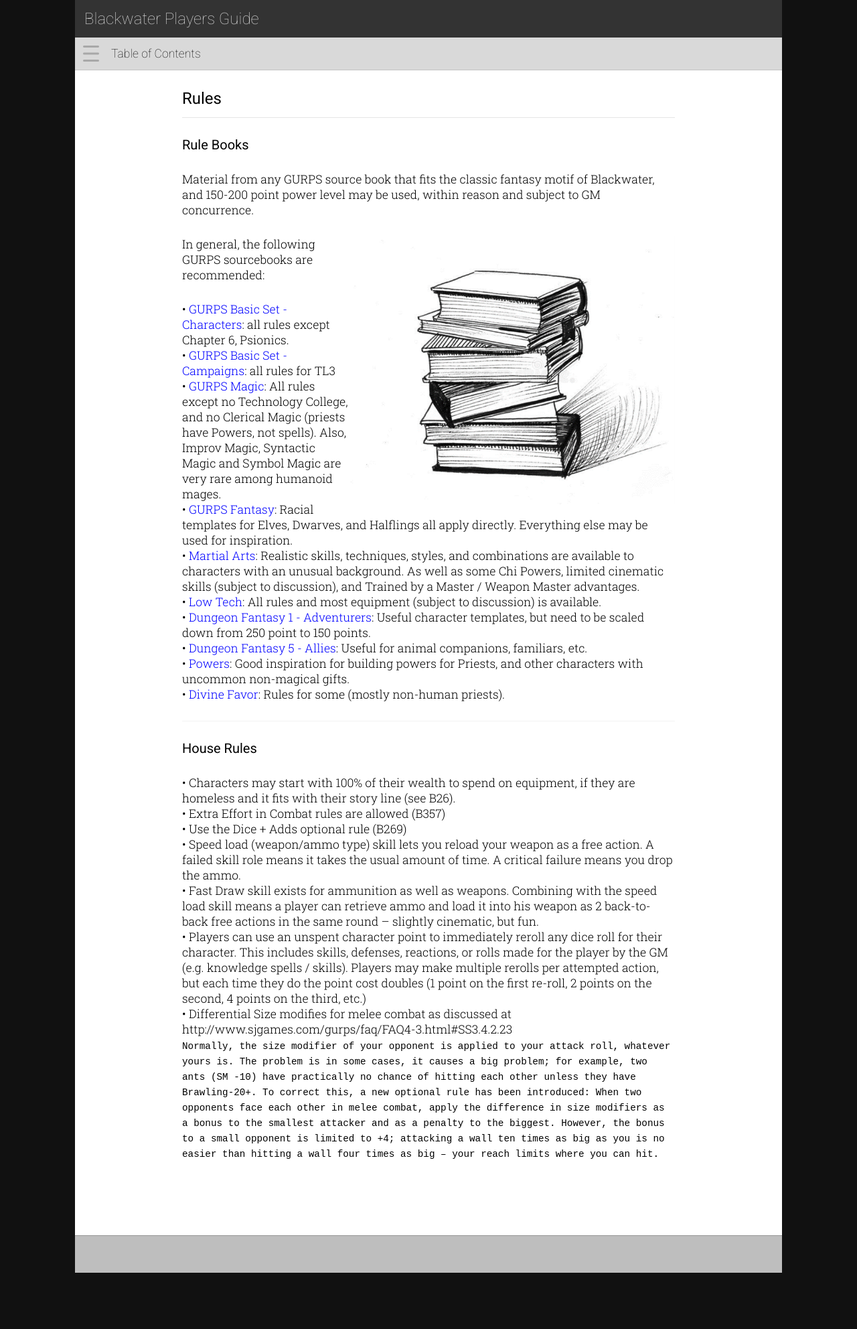
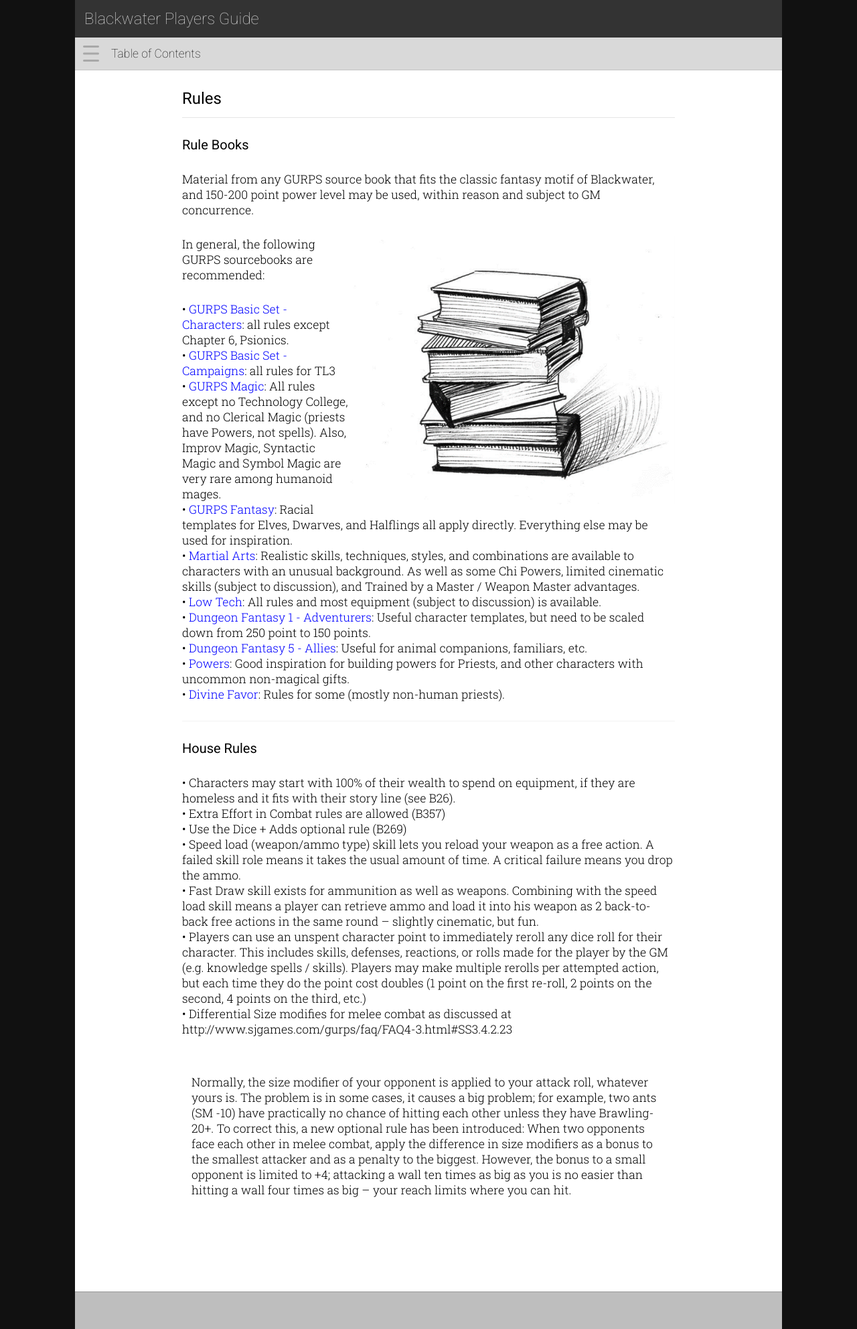
Before and after one commit to rickosborne/blackwater, a Jekyll site: the page built from _guide/550-rulebooks-and-house-rules.md, in a window 1280 px wide. Shown: the whole page at 67% size. Built offline with Jekyll 4.4.1, drawn with Linux system fonts in a browser that asks for light colours; before the commit the page ends 1900 px from its top, so only the background shows below that.

Commit message:
Update 550-rulebooks-and-house-rules.md

```diff
--- a/_guide/550-rulebooks-and-house-rules.md
+++ b/_guide/550-rulebooks-and-house-rules.md
@@ -30,5 +30,5 @@ In general, the following GURPS sourcebooks are recommended:
 •	Fast Draw skill exists for ammunition as well as weapons.  Combining with the speed load skill means a player can retrieve ammo and load it into his weapon as 2 back-to-back free actions in the same round – slightly cinematic, but fun.
 •	Players can use an unspent character point to immediately reroll any dice roll for their character.  This includes skills, defenses, reactions, or rolls made for the player by the GM (e.g. knowledge spells / skills).  Players may make multiple rerolls per attempted action, but each time they do the point cost doubles (1 point on the first re-roll, 2 points on the second, 4 points on the third, etc.)
 •	Differential Size modifies for melee combat as discussed at http://www.sjgames.com/gurps/faq/FAQ4-3.html#SS3.4.2.23
-`Normally, the size modifier of your opponent is applied to your attack roll, whatever yours is. The problem is in some cases, it causes a big problem; for example, two ants (SM -10) have practically no chance of hitting each other unless they have Brawling-20+. To correct this, a new optional rule has been introduced:
-When two opponents face each other in melee combat, apply the difference in size modifiers as a bonus to the smallest attacker and as a penalty to the biggest. However, the bonus to a small opponent is limited to +4; attacking a wall ten times as big as you is no easier than hitting a wall four times as big – your reach limits where you can hit.`
+<blockquote>Normally, the size modifier of your opponent is applied to your attack roll, whatever yours is. The problem is in some cases, it causes a big problem; for example, two ants (SM -10) have practically no chance of hitting each other unless they have Brawling-20+. To correct this, a new optional rule has been introduced:
+When two opponents face each other in melee combat, apply the difference in size modifiers as a bonus to the smallest attacker and as a penalty to the biggest. However, the bonus to a small opponent is limited to +4; attacking a wall ten times as big as you is no easier than hitting a wall four times as big – your reach limits where you can hit.</blockquote>
```
